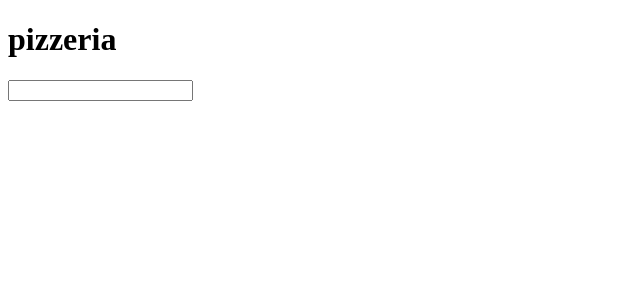
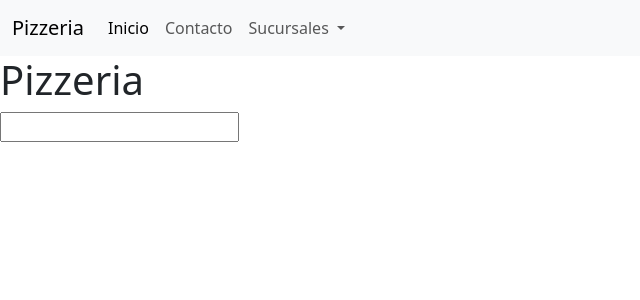
Before and after one commit to Juanma-J-13/pizzeria, an Angular app: page / in a window 1280 px wide. Shown: the top 300 px of the page, without its empty margins (0-640 px from the left). Built offline with nearby package versions, Linux system fonts and the light colour scheme.

Commit message:
Comienzo de edición de página

```diff
--- a/src/app/app.html
+++ b/src/app/app.html
@@ -1,5 +1,36 @@
-<h1>{{ title() }}</h1>
-<input
-  #titulo
-  type="text"
-  (input)="cambiarTitulo(titulo.value)">
+<nav class="navbar navbar-expand-lg bg-body-tertiary">
+  <div class="container-fluid">
+    <a class="navbar-brand" href="#">{{ title() }}</a>
+    <button class="navbar-toggler" type="button" data-bs-toggle="collapse" data-bs-target="#navbarNavDropdown" aria-controls="navbarNavDropdown" aria-expanded="false" aria-label="Toggle navigation">
+      <span class="navbar-toggler-icon"></span>
+    </button>
+    <div class="collapse navbar-collapse" id="navbarNavDropdown">
+      <ul class="navbar-nav">
+        <li class="nav-item">
+          <a class="nav-link active" aria-current="page" href="#">Inicio</a>
+        </li>
+        <li class="nav-item">
+          <a class="nav-link" href="#">Contacto</a>
+        </li>
+        <li class="nav-item dropdown">
+          <a class="nav-link dropdown-toggle" href="#" role="button" data-bs-toggle="dropdown" aria-expanded="false">
+            Sucursales
+          </a>
+          <ul class="dropdown-menu">
+            <li><a class="dropdown-item" href="#">Av España 1234</a></li>
+            <li><a class="dropdown-item" href="#">Pinto 1234</a></li>
+          </ul>
+        </li>
+      </ul>
+    </div>
+  </div>
+</nav>
+
+
+<div class="cont-title">
+  <h1>{{ title() }}</h1>
+  <input
+    #titulo
+    type="text"
+    (input)="cambiarTitulo(titulo.value)">
+</div>
--- a/src/app/app.ts
+++ b/src/app/app.ts
@@ -7,7 +7,7 @@
   styleUrl: './app.scss'
 })
 export class App {
-  protected readonly title = signal('pizzeria');
+  protected readonly title = signal('Pizzeria');
 
   cambiarTitulo(nuevoTitulo: string){
     this.title.set(nuevoTitulo);
--- a/src/index.html
+++ b/src/index.html
@@ -6,6 +6,7 @@
   <base href="/">
   <meta name="viewport" content="width=device-width, initial-scale=1">
   <link rel="icon" type="image/x-icon" href="favicon.ico">
+  <link href="https://cdn.jsdelivr.net/npm/bootstrap@5.3.8/dist/css/bootstrap.min.css" rel="stylesheet" integrity="sha384-sRIl4kxILFvY47J16cr9ZwB07vP4J8+LH7qKQnuqkuIAvNWLzeN8tE5YBujZqJLB" crossorigin="anonymous">
 </head>
 <body>
   <app-root></app-root>
```
